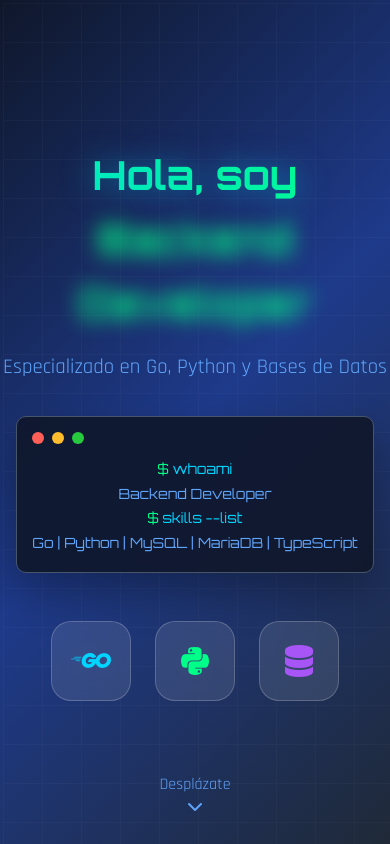
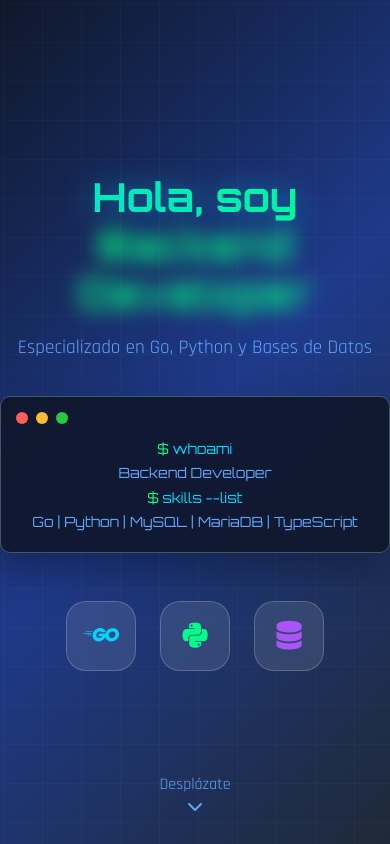
Before and after one commit to Edwindg5/Diaz-Garcia-Edwin-S, a plain HTML site: page index.html in a window 390 px wide. Shown: the top 844 px of the page. Drawn offline with nearby package versions, Linux system fonts and the light colour scheme.

Commit message:
par moviles

```diff
--- a/index.html
+++ b/index.html
@@ -3,6 +3,13 @@
 <head>
     <meta charset="UTF-8">
     <meta name="viewport" content="width=device-width, initial-scale=1.0">
+        <meta name="viewport" content="width=device-width, initial-scale=1.0, maximum-scale=1.0, user-scalable=no">
+    <meta name="theme-color" content="#0f172a">
+    <meta name="mobile-web-app-capable" content="yes">
+
+    <!-- Precargar recursos críticos -->
+    <link rel="preload" href="https://cdnjs.cloudflare.com/ajax/libs/font-awesome/6.4.0/css/all.min.css" as="style">
+    <link rel="preconnect" href="https://fonts.googleapis.com">
     <title>Backend Developer | Expert in Go, Python & Databases</title>
     <link rel="stylesheet" href="https://cdnjs.cloudflare.com/ajax/libs/font-awesome/6.4.0/css/all.min.css">
     <link href="https://fonts.googleapis.com/css2?family=Orbitron:wght@400;700;900&family=Rajdhani:wght@300;400;500;600;700&display=swap" rel="stylesheet">
@@ -532,11 +539,12 @@
         /* Responsive */
         @media (max-width: 768px) {
             .hero-title {
-                font-size: 2.5rem;
+                font-size: 2.5rem !important;
+                line-height: 1.2;
             }
 
             .hero-subtitle {
-                font-size: 1.3rem;
+                font-size: 1.2rem !important;
             }
 
             .hero-logos {
@@ -544,13 +552,13 @@
             }
 
             .logo {
-                width: 80px;
-                height: 80px;
-                font-size: 2rem;
+                width: 70px !important;
+                height: 70px !important;
+                font-size: 1.8rem !important;
             }
 
             .terminal-window {
-                margin: 1rem;
+                margin: 1rem 0;
                 padding: 15px;
             }
 
@@ -774,18 +782,19 @@ if (!isMobile) {
             });
 
             // Animación de las cards al hacer scroll
+ // Modificar las animaciones para móviles
 gsap.utils.toArray('.card').forEach((card, index) => {
     gsap.from(card, {
         scrollTrigger: {
             trigger: card,
-                        start: "top 80%",
+            start: "top " + (isMobile ? "90%" : "80%"),
             end: "bottom 20%",
-                        toggleActions: "play none none reverse"
+            toggleActions: "play none none reverse",
+            markers: false // Desactivar markers en producción
         },
-                    y: 100,
+        y: isMobile ? 50 : 100, // Menos movimiento en móvil
         opacity: 0,
-                    duration: 1,
-                    delay: index * 0.2,
+        duration: isMobile ? 0.8 : 1,
         ease: "power3.out"
     });
 });
```
Lines whose indentation alone changed are shown as unchanged.
